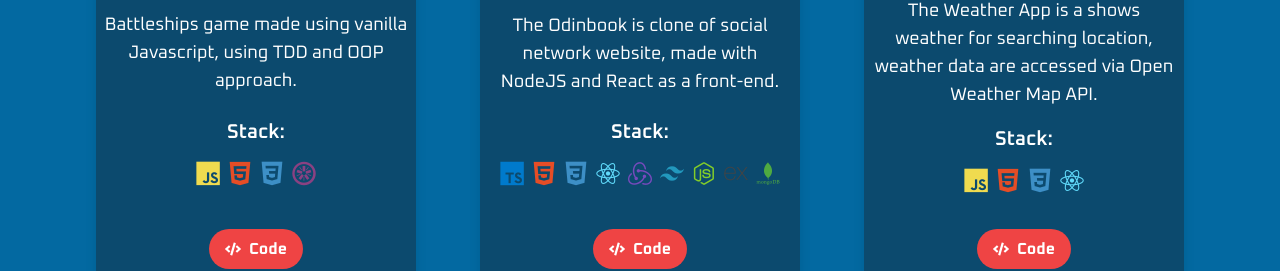
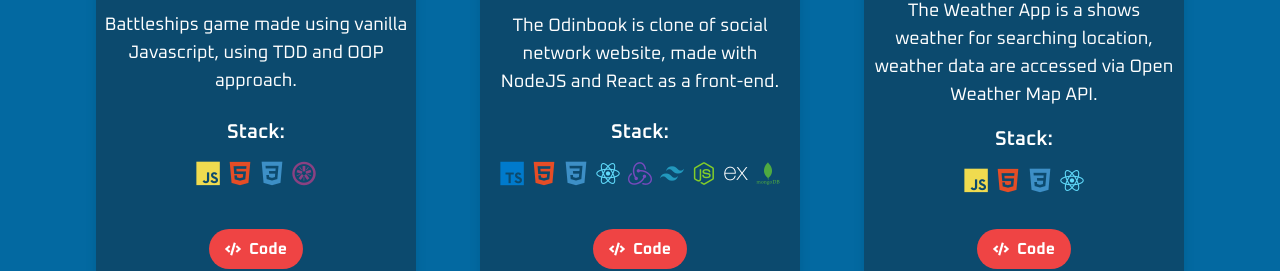
Before and after one commit to polhek/portfolio-page, a Next.js app: page / in a window 1280 px wide. Shown: the part 1251-1522 px from the top of the page. Built offline with nearby package versions, Linux system fonts and the light colour scheme.

Commit message:
express icon

```diff
--- a/public/projects-content.js
+++ b/public/projects-content.js
@@ -25,7 +25,7 @@ const projects = [
       'devicon-redux-original colored',
       'devicon-tailwindcss-plain colored',
       'devicon-nodejs-plain colored',
-      'devicon-express-original colored',
+      'devicon-express-original',
       'devicon-mongodb-plain-wordmark colored',
     ],
     github: 'https://github.com/polhek/fake-social-network-api',
```
